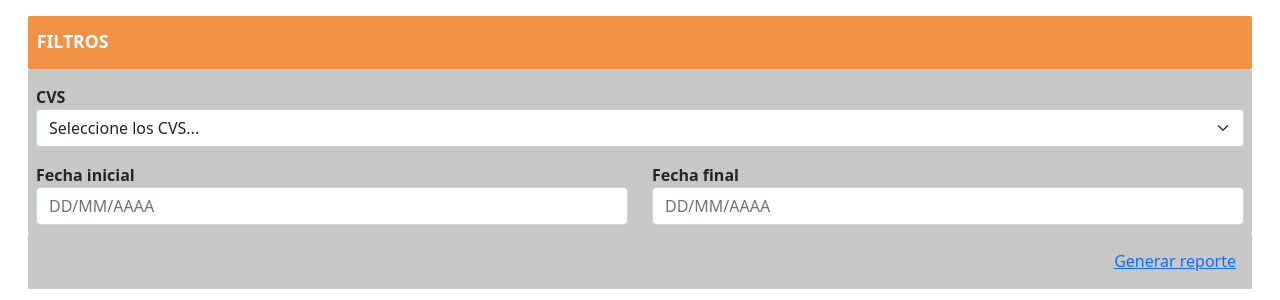
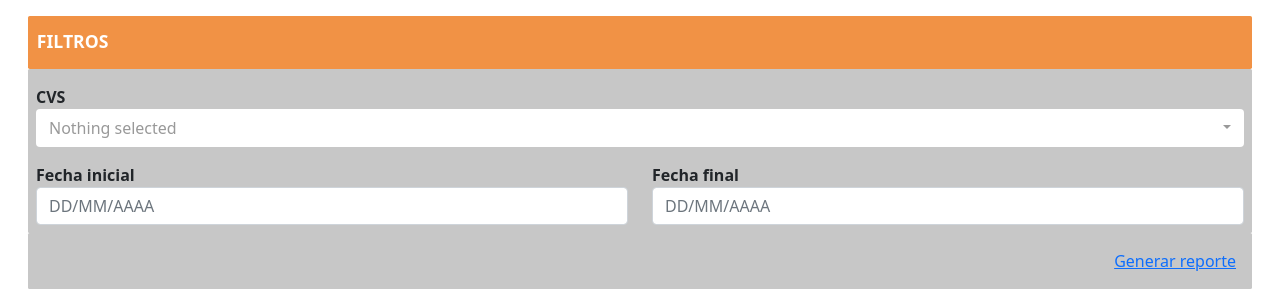
Before and after one commit to miguelcg02/Kairos_logistics, a Django app: page /reports/ in a window 1280 px wide. Shown: the part 80-380 px from the top of the page. Run offline with Django 4.2, Linux system fonts and the light colour scheme; a user stored in the database is signed in; data comes from the database, SQL or seed files in the repository; some libraries are stand-ins or nearby versions.

Commit message:
Multiselect listo

```diff
--- a/kairos/scheduling/templates/0-reports.html
+++ b/kairos/scheduling/templates/0-reports.html
@@ -36,6 +36,9 @@
 <link rel="stylesheet" href="https://cdnjs.cloudflare.com/ajax/libs/bootstrap-datepicker/1.4.1/css/bootstrap-datepicker3.css"/>
 <script type="text/javascript" src="https://cdnjs.cloudflare.com/ajax/libs/bootstrap-datepicker/1.6.4/locales/bootstrap-datepicker.es.min.js" charset="UTF-8"></script>
 
+<!--Bootstrap multiple select-->
+<link rel="stylesheet" href="https://cdnjs.cloudflare.com/ajax/libs/bootstrap-select/1.14.0-beta2/css/bootstrap-select.min.css"/>
+<script src="https://cdnjs.cloudflare.com/ajax/libs/bootstrap-select/1.14.0-beta2/js/bootstrap-select.min.js"></script>
 
 <div class="bootstrap-iso">
     <div class="container-fluid">
@@ -46,8 +49,7 @@
                     <form method="post">
                         <div class="form-group">
                             <label class="control-label fw-bold">CVS</label>
-                            <select name='cvs'class="form-select" aria-label="">
-                                <option selected>Seleccione los CVS...</option>
+                            <select id="cvsChosen" name="cvsChosen" class="form-control selectpicker" multiple data-live-search="true" placeholder="Seleccione los CVS...">
                                 <option value="1">One</option>
                                 <option value="2">Two</option>
                                 <option value="3">Three</option>
```
